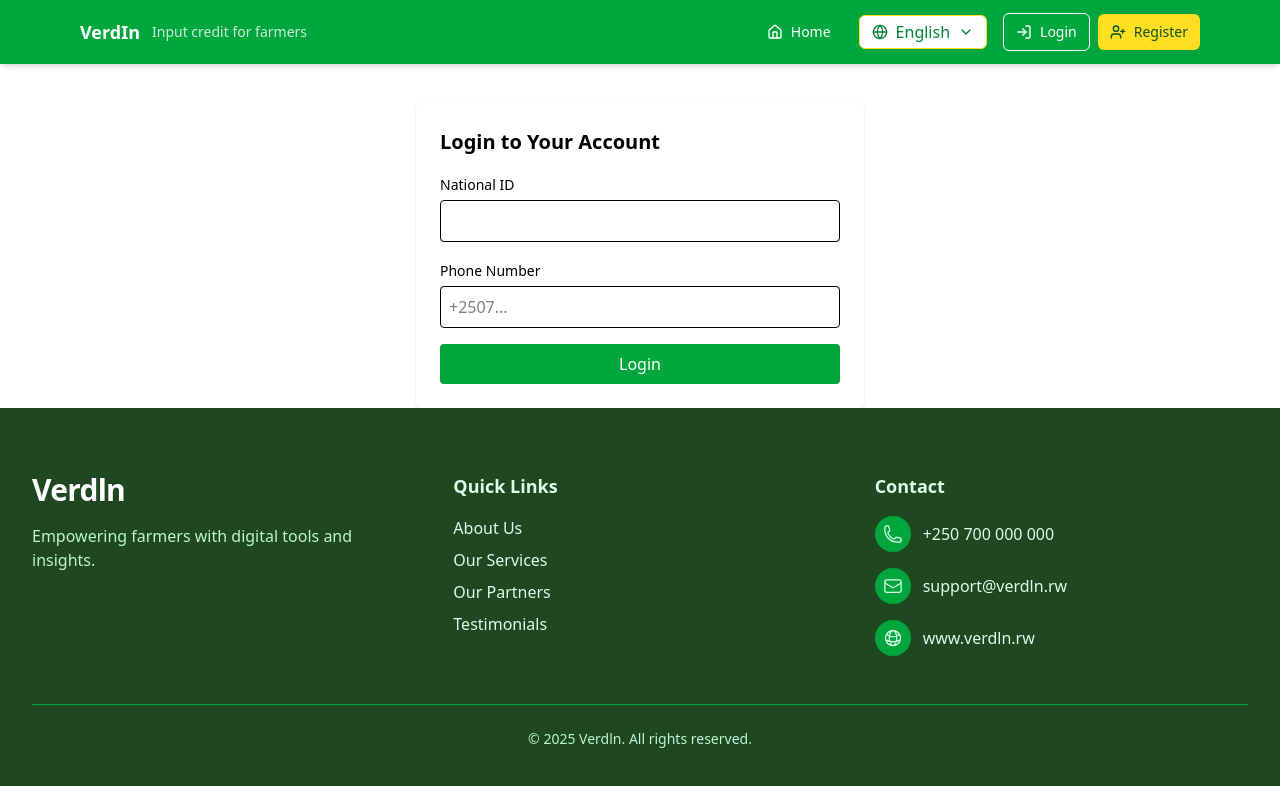
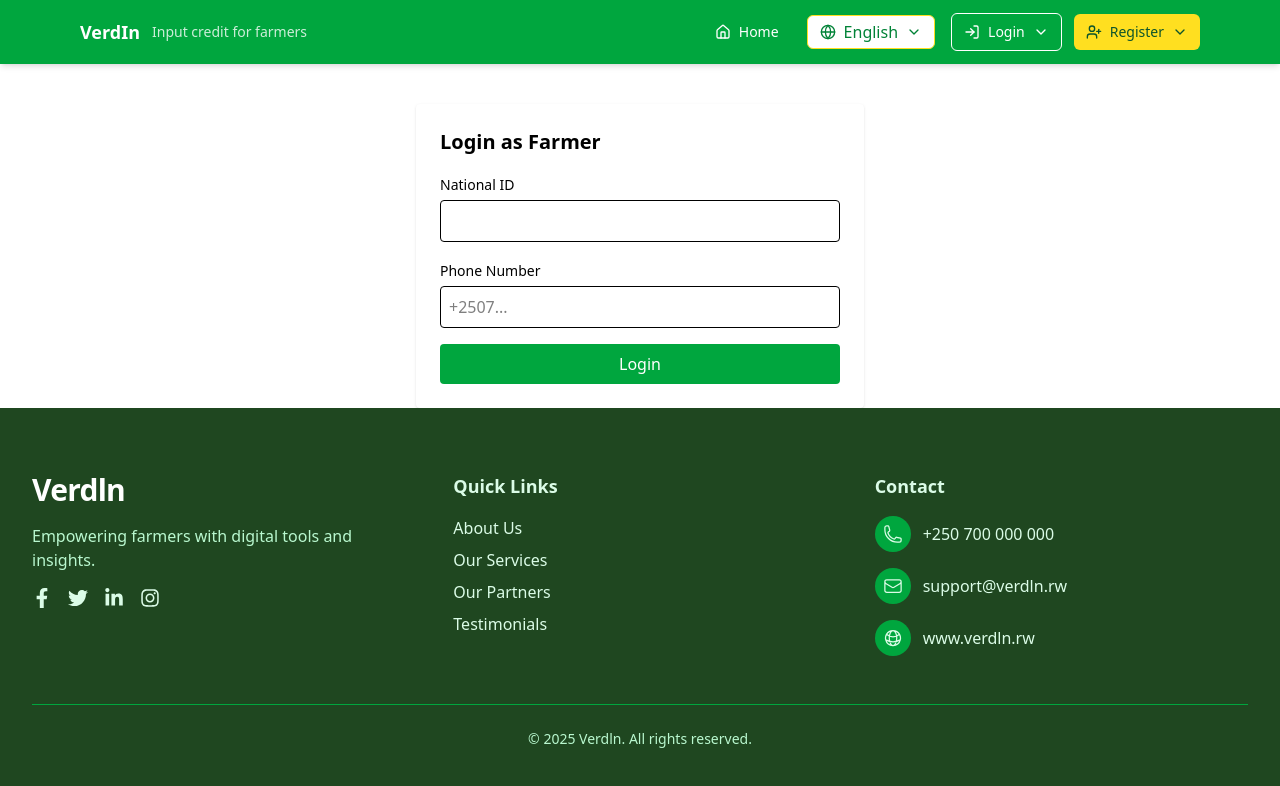
Before and after one commit to jeanboscob77/Verdln, a Next.js app in the folder verdln_frotend/: page /auth/login in a window 1280 px wide. Shown: the top 786 px of the page. Built offline with nearby package versions, Linux system fonts and the light colour scheme.

Commit message:
some improvement was made

```diff
--- a/verdln_frotend/Utils/translations.js
+++ b/verdln_frotend/Utils/translations.js
@@ -152,7 +152,19 @@ export const translations = {
     district: "District",
     sector: "Sector",
     cell: "Cell",
+    selectSupplier: "Select Supplier",
     // for Seeds/Fertilizer/Pesticides sub-options
+
+    //role to login page meta description
+
+    roleNamesRW: {
+      farmer: "Farmer",
+      supplier: "Supplier",
+      investor: "Investor",
+      admin: "Admin",
+    },
+    LoginAs: "Login as ",
+    RegisterAs: "Register as",
     // English
     downloadExportedData: "Download Exported Users Data",
     exportDescription:
@@ -492,7 +504,7 @@ export const translations = {
     district: "Akarere",
     sector: "Umurenge",
     cell: "Akagali",
-    selectSupplier: "Hitamo Utanga Ibikoresho",
+    selectSupplier: "Hitamo Umucuruzi",
 
     //tabs
     tabs: {
@@ -540,6 +552,15 @@ export const translations = {
       "Maize Seeds": "Imbuto z’ibigori",
     },
 
+    //role to login page meta description
+    roleNamesRW: {
+      farmer: "Umuhinzi",
+      supplier: "Umucuruzi",
+      investor: "Umushoramari",
+      admin: "Umuyobozi",
+    },
+    LoginAs: "Injira nk'",
+    RegisterAs: "Iyandikishe nk'",
     // Kinyarwanda
     downloadExportedData: "Kuramo Amakuru Yoherejwe",
     exportDescription:
--- a/verdln_frotend/app/auth/login/page.jsx
+++ b/verdln_frotend/app/auth/login/page.jsx
@@ -1,26 +1,50 @@
 "use client";
-import React, { useState } from "react";
+import React, { useState, useEffect } from "react";
 import DynamicHead from "@/app/app";
-import { useRouter } from "next/navigation";
+import { useRouter, useSearchParams } from "next/navigation";
 import { useLanguage } from "@/Context/LanguageContext";
-import { useAuth } from "@/Context/AuthContext"; // <-- import Auth context
+import { useAuth } from "@/Context/AuthContext";
 import { apiPost } from "@/Utils/api";
 import toast from "react-hot-toast";
 
 export default function LoginPage() {
   const router = useRouter();
+  const searchParams = useSearchParams();
   const { t, lang, setLang } = useLanguage();
-  const { login } = useAuth(); // <-- get login function from context
+  const { login } = useAuth();
 
   const [nationalId, setNationalId] = useState("");
   const [phone, setPhone] = useState("");
   const [loading, setLoading] = useState(false);
   const [error, setError] = useState("");
 
-  // 🌍 Localized meta for LoginPage
+  // 🌟 Get role from query string (selected from Navbar)
+  const queryRole = searchParams.get("role");
+  const [role, setRole] = useState(queryRole || "farmer");
+
+  useEffect(() => {
+    if (queryRole) setRole(queryRole);
+  }, [queryRole]);
+
+  // Translate roles to Kinyarwanda
+  const roleNamesRW = {
+    farmer: "Umuhinzi",
+    supplier: "Umucuruzi",
+    investor: "Umushoramari",
+    admin: "Umuyobozi",
+  };
+
+  const displayRole =
+    lang === "rw"
+      ? roleNamesRW[role]
+      : role.charAt(0).toUpperCase() + role.slice(1);
+
+  // 🌍 Meta for SEO
   const meta = {
     en: {
-      title: "Login | Smart Agri-Loan Platform",
+      title: `Login as ${
+        role.charAt(0).toUpperCase() + role.slice(1)
+      } | Smart Agri-Loan Platform`,
       description:
         "Login to access your account and manage agricultural loans, payments, and cooperative insights.",
       keywords: "login, agriculture loans, farmer account, smart agriculture",
@@ -28,7 +52,7 @@ export default function LoginPage() {
       url: `https://yourdomain.com/login`,
     },
     rw: {
-      title: "Injira | Urubuga rw’Imari y’Abahinzi",
+      title: `Injira nka ${displayRole} | Urubuga rw’Imari y’Abahinzi`,
       description:
         "Injira mu rubuga rwawe kugirango ugere ku nguzanyo z’abahinzi, ubwishyu n’amakuru y’amashyirahamwe.",
       keywords:
@@ -55,32 +79,42 @@ export default function LoginPage() {
     setError("");
     if (!validate()) return;
     setLoading(true);
+
     try {
       const data = await apiPost("/users/login", {
         national_id: nationalId,
         phone_number: phone,
+        role,
       });
 
-      // Set preferred language
       if (data.preferred_language) {
         setLang(data.preferred_language);
         localStorage.setItem("preferredLang", data.preferred_language);
       }
 
       if (data.token && data.user) {
-        // Save token in localStorage
         localStorage.setItem("authToken", data.token);
-
-        // Update Auth context
         login(data.user, data.token);
 
+        toast.success("Login successful!");
+
         // Redirect based on role
-        if (data.user) {
-          toast.success("Login successful!");
-          router.push("/");
+        switch (data.user.role) {
+          case "farmer":
+            router.push("/farmer/loan/view");
+            break;
+          case "supplier":
+            router.push("/supplier/dashboard");
+            break;
+          case "investor":
+            router.push("/investor/dashboard");
+            break;
+          case "admin":
+            router.push("/admin/dashboard");
+            break;
+          default:
+            router.push("/");
         }
-
-        console.log("Logged in user:", data.user);
       } else {
         setError("Login failed: missing token or user data");
       }
@@ -94,7 +128,6 @@ export default function LoginPage() {
 
   return (
     <>
-      {/* 🌐 Meta for SEO */}
       <DynamicHead
         title={meta.title}
         description={meta.description}
@@ -103,7 +136,11 @@ export default function LoginPage() {
         url={meta.url}
       />
       <div className="max-w-md mx-auto mt-10 p-6 bg-white rounded shadow">
-        <h1 className="text-xl font-bold mb-4">{t.loginTitle}</h1>
+        <h1 className="text-xl font-bold mb-4">
+          {lang === "rw"
+            ? `Injira nka ${displayRole}`
+            : `Login as ${displayRole}`}
+        </h1>
 
         {error && <div className="mb-3 text-red-600">{error}</div>}
 
@@ -130,7 +167,7 @@ export default function LoginPage() {
           <button
             type="submit"
             disabled={loading}
-            className="w-full bg-green-600 text-white p-2 rounded hover:bg-green-500 hover:transition-300"
+            className="w-full bg-green-600 text-white p-2 rounded hover:bg-green-500 transition"
           >
             {loading ? "..." : t.loginButtonLabel}
           </button>
--- a/verdln_frotend/components/Footer.jsx
+++ b/verdln_frotend/components/Footer.jsx
@@ -5,6 +5,12 @@ import {
   EnvelopeIcon,
   GlobeAltIcon,
 } from "@heroicons/react/24/outline";
+import {
+  FaFacebookF,
+  FaTwitter,
+  FaLinkedinIn,
+  FaInstagram,
+} from "react-icons/fa";
 import { useLanguage } from "@/Context/LanguageContext";
 
 const Footer = () => {
@@ -25,6 +31,41 @@ const Footer = () => {
               Verdln
             </h2>
             <p className="text-green-200">{t.footer.description}</p>
+            {/* Social Media Icons */}
+            <div className="flex items-center gap-4 mt-2">
+              <a
+                href="https://facebook.com"
+                target="_blank"
+                rel="noopener noreferrer"
+                className="hover:text-green-300 transition-colors"
+              >
+                <FaFacebookF className="w-5 h-5" />
+              </a>
+              <a
+                href="https://twitter.com"
+                target="_blank"
+                rel="noopener noreferrer"
+                className="hover:text-green-300 transition-colors"
+              >
+                <FaTwitter className="w-5 h-5" />
+              </a>
+              <a
+                href="https://linkedin.com"
+                target="_blank"
+                rel="noopener noreferrer"
+                className="hover:text-green-300 transition-colors"
+              >
+                <FaLinkedinIn className="w-5 h-5" />
+              </a>
+              <a
+                href="https://instagram.com"
+                target="_blank"
+                rel="noopener noreferrer"
+                className="hover:text-green-300 transition-colors"
+              >
+                <FaInstagram className="w-5 h-5" />
+              </a>
+            </div>
           </div>
 
           {/* Navigation */}
--- a/verdln_frotend/components/Navbar.jsx
+++ b/verdln_frotend/components/Navbar.jsx
@@ -4,8 +4,6 @@ import Link from "next/link";
 import { usePathname } from "next/navigation";
 import { useLanguage } from "@/Context/LanguageContext";
 import { useAuth } from "@/Context/AuthContext";
-
-// Icons
 import {
   Home,
   User,
@@ -31,7 +29,7 @@ export default function Navbar() {
     {
       label: t.home,
       href: "/",
-      roles: ["guest", "farmer", "admin", "supplier"],
+      roles: ["guest", "farmer", "admin", "supplier", "investor"],
       icon: <Home className="w-4 h-4" />,
     },
     {
@@ -85,6 +83,12 @@ export default function Navbar() {
       href: "/supplier/dashboard",
       roles: ["supplier"],
       icon: <Truck className="w-4 h-4" />,
+    },
+    {
+      label: "Investor",
+      href: "/investor/dashboard",
+      roles: ["investor"],
+      icon: <Users className="w-4 h-4" />,
     },
   ];
 
@@ -182,7 +186,6 @@ function NavLink({ label, href, pathname, icon, children }) {
     (children && children.some((c) => c.href === pathname));
 
   if (!children) {
-    // Direct link for items without dropdown
     return (
       <Link
         href={href}
@@ -198,7 +201,6 @@ function NavLink({ label, href, pathname, icon, children }) {
     );
   }
 
-  // Dropdown link for items with children
   return (
     <div className="relative">
       <button
@@ -235,65 +237,91 @@ function NavLink({ label, href, pathname, icon, children }) {
   );
 }
 
-/* -------------------- Mobile NavLink -------------------- */
-function MobileNavLink({ label, href, pathname, icon, children }) {
-  const [open, setOpen] = useState(false);
-  const isActive =
-    pathname === href ||
-    (children && children.some((c) => c.href === pathname));
+/* -------------------- Auth Buttons -------------------- */
+function AuthButtons({ stacked = false, t, user, logout }) {
+  const [loginOpen, setLoginOpen] = useState(false);
+  const [registerOpen, setRegisterOpen] = useState(false);
 
-  if (!children) {
+  if (user) {
     return (
-      <Link
-        href={href}
-        className={`flex items-center gap-2 px-3 py-2 rounded-md text-sm transition-colors ${
-          isActive
-            ? "bg-white text-green-700 font-semibold"
-            : "text-white hover:text-yellow-200"
-        }`}
+      <button
+        onClick={logout}
+        className={`px-3 py-2 rounded-md text-sm font-medium transition-colors
+        bg-red-600 text-white hover:bg-red-700 flex items-center gap-2
+        ${stacked ? "mt-2" : ""}`}
       >
-        {icon}
-        {label}
-      </Link>
+        <LogOut className="w-4 h-4" />
+        {t.logout || "Logout"}
+      </button>
     );
   }
 
   return (
-    <div className="flex flex-col">
+    <div
+      className={
+        stacked ? "flex flex-col gap-2 mt-2" : "flex items-center gap-3"
+      }
+    >
+      {/* Login dropdown */}
+      <div className="relative">
         <button
-        onClick={() => setOpen(!open)}
-        className={`flex items-center gap-2 px-3 py-2 rounded-md text-sm transition-colors ${
-          isActive
-            ? "bg-white text-green-700 font-semibold"
-            : "text-white hover:text-yellow-200"
-        }`}
+          onClick={() => setLoginOpen(!loginOpen)}
+          className="px-3 py-2 rounded-md text-sm font-medium border border-white text-white hover:bg-white hover:text-green-700 flex items-center gap-2"
         >
-        {icon}
-        {label}
+          <LogIn className="w-4 h-4" />
+          {t.login}
           <ChevronDown className="w-4 h-4" />
         </button>
-      {children && open && (
-        <div className="flex flex-col ml-4 mt-1 gap-1">
-          {children.map((child) => (
+        {loginOpen && (
+          <div className="absolute right-0 mt-2 w-48 bg-white text-green-800 rounded-md shadow-lg border z-50">
+            {["farmer", "admin", "supplier", "investor"].map((role) => (
               <Link
-              key={child.href}
-              href={child.href}
-              className={`flex items-center gap-2 px-4 py-2 text-sm rounded-md hover:bg-yellow-100 ${
-                pathname === child.href ? "bg-yellow-200 font-semibold" : ""
-              }`}
-              onClick={() => setOpen(false)}
+                key={role}
+                href={`/auth/login?role=${role}`}
+                className="block px-4 py-2 text-sm hover:bg-yellow-100"
+                onClick={() => setLoginOpen(false)}
               >
-              {child.icon}
-              {child.label}
+                {t.LoginAs}
+                {t.roleNamesRW[role] ||
+                  role.charAt(0).toUpperCase() + role.slice(1)}
               </Link>
             ))}
           </div>
         )}
       </div>
+
+      {/* Register dropdown */}
+      <div className="relative">
+        <button
+          onClick={() => setRegisterOpen(!registerOpen)}
+          className="px-3 py-2 rounded-md text-sm font-medium bg-yellow-300 text-green-900 hover:bg-yellow-400 flex items-center gap-2"
+        >
+          <UserPlus className="w-4 h-4" />
+          {t.register}
+          <ChevronDown className="w-4 h-4" />
+        </button>
+        {registerOpen && (
+          <div className="absolute right-0 mt-2 w-48 bg-white text-green-800 rounded-md shadow-lg border z-50">
+            {["farmer", "investor"].map((role) => (
+              <Link
+                key={role}
+                href={`/auth/register?role=${role}`}
+                className="block px-4 py-2 text-sm hover:bg-yellow-100"
+                onClick={() => setRegisterOpen(false)}
+              >
+                {t.RegisterAs}{" "}
+                {t.roleNamesRW[role] ||
+                  role.charAt(0).toUpperCase() + role.slice(1)}
+              </Link>
+            ))}
+          </div>
+        )}
+      </div>
+    </div>
   );
 }
 
-/* -------------------- LangSwitcher -------------------- */
+/* -------------------- Language Switcher -------------------- */
 function LangSwitcher({ lang, setLang, compact = false }) {
   const [open, setOpen] = useState(false);
   const languages = [
@@ -307,7 +335,7 @@ function LangSwitcher({ lang, setLang, compact = false }) {
       <select
         value={lang}
         onChange={(e) => setLang(e.target.value)}
-        className="px-2 py-1 border rounded border-b-blue-700 text-sm text-green-700 bg-white focus:outline-none focus:ring-1 focus:ring-yellow-300"
+        className="px-2 py-1 border rounded text-sm text-green-700 bg-white focus:outline-none"
       >
         {languages.map((lng) => (
           <option key={lng.code} value={lng.code}>
@@ -350,43 +378,3 @@ function LangSwitcher({ lang, setLang, compact = false }) {
     </div>
   );
 }
-
-/* -------------------- AuthButtons -------------------- */
-function AuthButtons({ stacked = false, t, user, logout }) {
-  if (user) {
-    return (
-      <button
-        onClick={logout}
-        className={`px-3 py-2 rounded-md text-sm font-medium transition-colors
-          bg-red-600 text-white hover:bg-red-700 flex items-center gap-2
-          ${stacked ? "mt-2" : ""}`}
-      >
-        <LogOut className="w-4 h-4" />
-        {t.logout || "Logout"}
-      </button>
-    );
-  }
-
-  return (
-    <div
-      className={
-        stacked ? "flex flex-col gap-2 mt-2" : "flex items-center gap-2"
-      }
-    >
-      <Link
-        href="/auth/login"
-        className="px-3 py-2 rounded-md text-sm font-medium border border-white text-white hover:bg-white hover:text-green-700 flex items-center gap-2"
-      >
-        <LogIn className="w-4 h-4" />
-        {t.login}
-      </Link>
-      <Link
-        href="/auth/register"
-        className="px-3 py-2 rounded-md text-sm font-medium bg-yellow-300 text-green-900 hover:bg-yellow-400 flex items-center gap-2"
-      >
-        <UserPlus className="w-4 h-4" />
-        {t.register}
-      </Link>
-    </div>
-  );
-}
--- a/verdln_frotend/package.json
+++ b/verdln_frotend/package.json
@@ -20,6 +20,7 @@
     "react": "19.1.0",
     "react-dom": "19.1.0",
     "react-hot-toast": "^2.6.0",
+    "react-icons": "^5.5.0",
     "react-typed": "^2.0.12",
     "recharts": "^3.2.1",
     "socket.io-client": "^4.8.1",
```
Also changed, not shown: verdln_frotend/app/farmer/loan/request/page.jsx (+6 -2 lines), 1 other file (tests, documents, lock files or other folders). Lines whose indentation alone changed are shown as unchanged.
